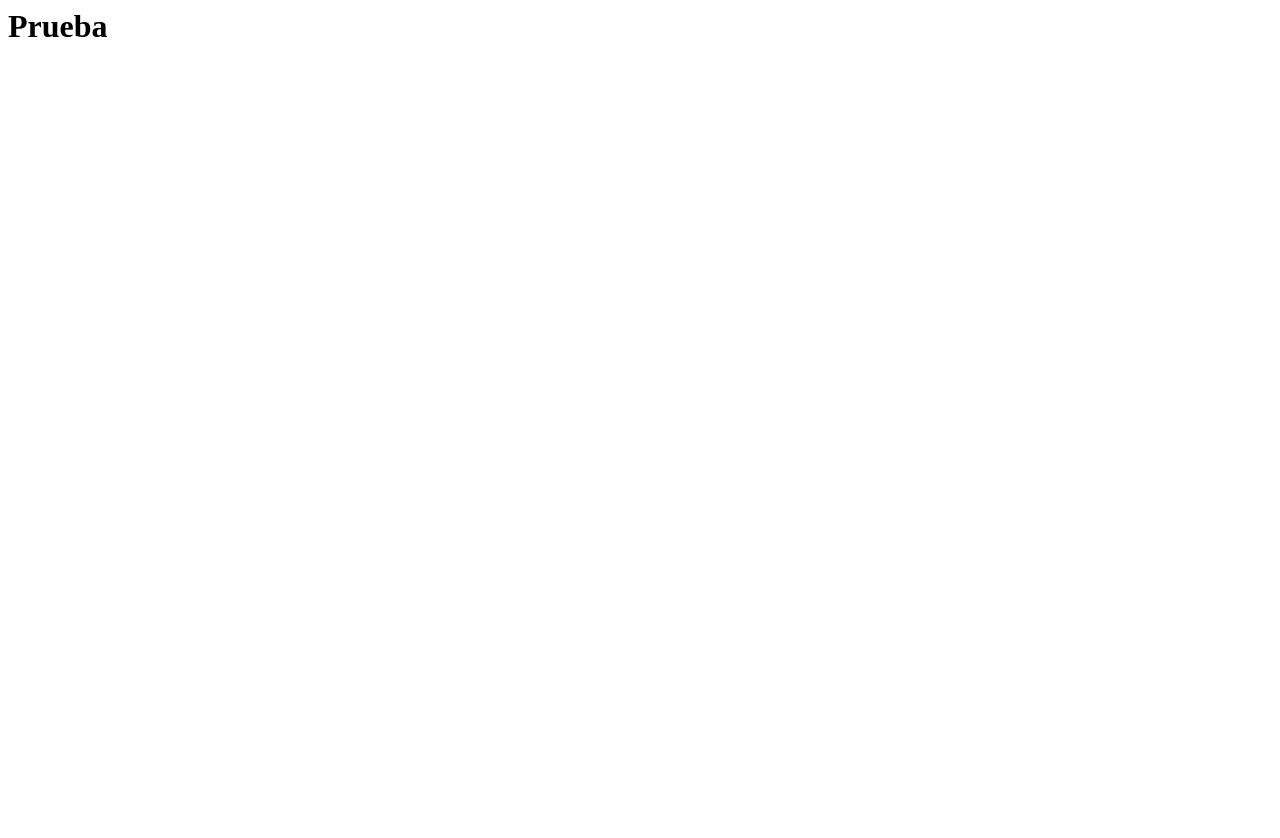
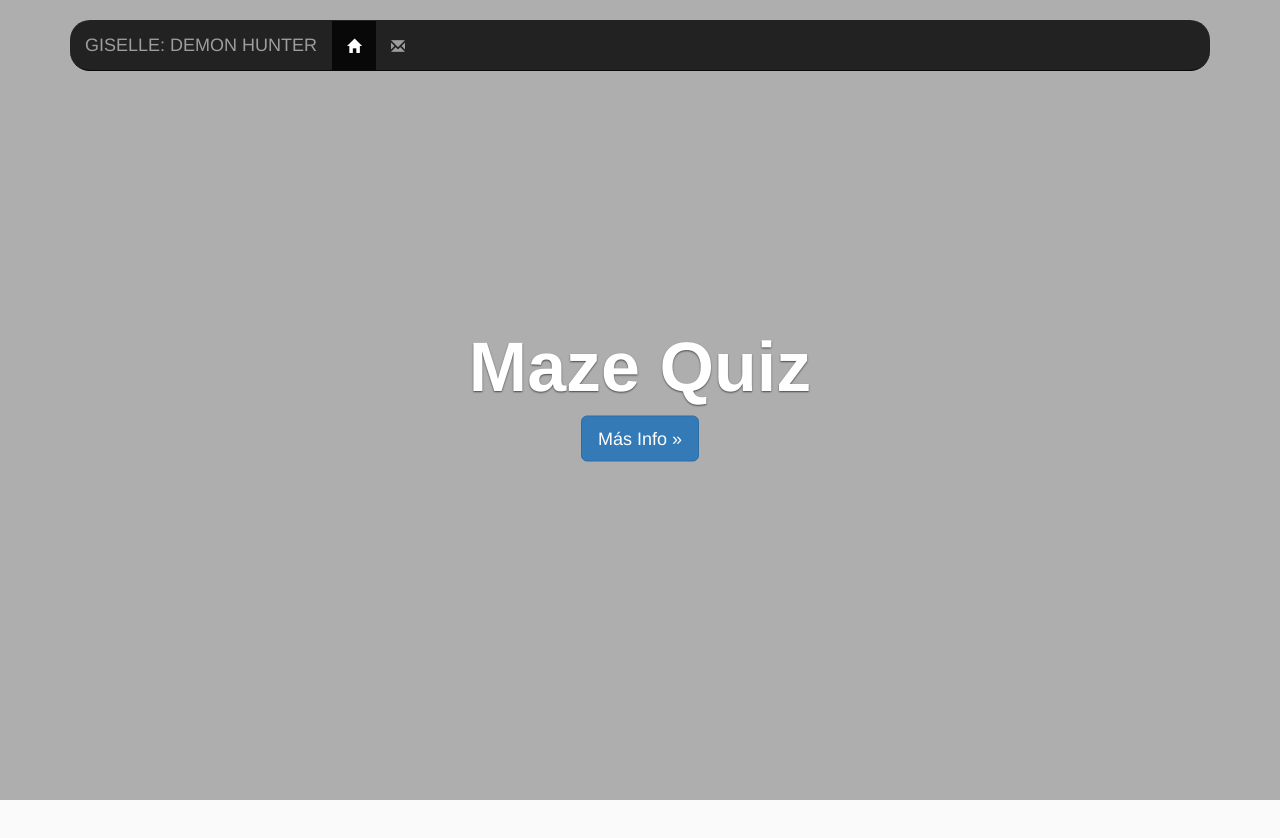
Before and after one commit to AngeelBG/GiselleDemonHunter, a plain HTML site: page index.html in a window 1280 px wide. Before the commit the page ends 800 px from the top, so only its background shows below. Drawn offline with nearby package versions, Linux system fonts and the light colour scheme.

Commit message:
Actualizacion
primera actualizacion

```diff
--- a/index.html
+++ b/index.html
@@ -1 +1,77 @@
-<h1>Prueba</h1>
+<!DOCTYPE html>
+<html lang="en">
+  <head>
+    <meta charset="utf-8">
+    <meta http-equiv="X-UA-Compatible" content="IE=edge">
+    <meta name="viewport" content="width=device-width, initial-scale=1">
+    <!-- The above 3 meta tags *must* come first in the head; any other head content must come *after* these tags -->
+    <meta name="description" content="">
+    <meta name="author" content="">
+
+
+    <title>Portfolio Grupo JAAM</title>
+
+    <!-- Bootstrap core CSS -->
+        <link href="https://maxcdn.bootstrapcdn.com/bootstrap/3.3.7/css/bootstrap.min.css" rel="stylesheet">
+    <link rel="stylesheet" href="style.css">
+    <script src="https://ajax.googleapis.com/ajax/libs/jquery/3.2.1/jquery.min.js"></script>
+    <script src="https://maxcdn.bootstrapcdn.com/bootstrap/3.3.7/js/bootstrap.min.js"></script>
+	<script type="text/javascript"  src="app.js"></script>
+
+  </head>
+<!-- NAVBAR
+================================================== -->
+  <body>
+
+    <div class="navbar-wrapper">
+      <div class="container">
+
+        <nav class="navbar navbar-inverse navbar-static-top">
+          <div class="container">
+            <div class="navbar-header">
+              <button type="button" class="navbar-toggle collapsed" data-toggle="collapse" data-target="#navbar" aria-expanded="false" aria-controls="navbar">
+                <span class="sr-only">Toggle navigation</span>
+                <span class="icon-bar"></span>
+                <span class="icon-bar"></span>
+                <span class="icon-bar"></span>
+              </button>
+              <a class="navbar-brand" href="#">GISELLE: DEMON HUNTER</a>
+            </div>
+            <div id="navbar" class="navbar-collapse collapse">
+              <ul class="nav navbar-nav">
+                <li class="active" ><a href="#" class="glyphicon glyphicon-home" id="home"></a></li>
+                <li><a href="#contact" class="glyphicon glyphicon-envelope" id="contact"></a></li>
+              </ul>
+            </div>
+          </div>
+        </nav>
+
+      </div>
+    </div>
+
+
+    <!-- Carousel
+    ================================================== -->
+       <div id="myCarousel" class="carousel slide carousel-fullscreen carousel-fade" data-ride="carousel">
+
+            <!-- Wrapper for slides -->
+            <div class="carousel-inner" role="listbox">
+                <div class="item active" >
+                    <div class="overlay"></div>
+                    <div class="carousel-caption ">
+                                <!-- Info de dentro del carrousel -->
+                                  <h1 class="super-heading">Maze Quiz</h1>
+                                  <p><a class="btn btn-primary btn-lg" href="#" role="button" id="BInfoMazeQuiz">Más Info &raquo;</a></p>
+                                </div>
+                </div>
+
+            </div>
+
+        </div>
+
+        <!-- Carousel
+    ================================================== -->
+        <script src="https://code.jquery.com/jquery-1.12.0.min.js"></script>
+        <script src="https://maxcdn.bootstrapcdn.com/bootstrap/3.3.7/js/bootstrap.min.js"></script>
+  </body>
+</html>
--- /dev/null
+++ b/style.css
@@ -0,0 +1,212 @@
+/* GLOBAL STYLES
+-------------------------------------------------- */
+/* Padding below the footer and lighter body text */
+
+body {
+  padding-bottom: 40px;
+  color: #5a5a5a;
+  background: #FAFAFA;
+}
+
+#contactos{
+    display: none;
+}
+
+#container{
+    display: none;
+}
+
+#survival{
+    display: none;
+}
+
+/* CUSTOMIZE THE NAVBAR
+-------------------------------------------------- */
+
+/* Special class on .container surrounding .navbar, used for positioning it into place. */
+.navbar-wrapper {
+  position: absolute;
+  top: 0;
+  right: 0;
+  left: 0;
+  z-index: 20;
+}
+
+/* Flip around the padding for proper display in narrow viewports */
+.navbar-wrapper > .container {
+  padding-right: 0;
+  padding-left: 0;
+}
+.navbar-wrapper .navbar {
+  padding-right: 15%;
+  padding-left: 15%;
+}
+.navbar-wrapper .navbar .container {
+  width: auto;
+}
+
+
+/* CUSTOMIZE THE CAROUSEL
+-------------------------------------------------- */
+
+
+.carousel-fade .carousel-inner .item {
+    -webkit-transition-property: opacity;
+    transition-property: opacity;
+}
+.carousel-fade .carousel-inner .item,
+.carousel-fade .carousel-inner .active.left,
+.carousel-fade .carousel-inner .active.right {
+    opacity: 0;
+}
+.carousel-fade .carousel-inner .active,
+.carousel-fade .carousel-inner .next.left,
+.carousel-fade .carousel-inner .prev.right {
+    opacity: 1;
+}
+.carousel-fade .carousel-inner .next,
+.carousel-fade .carousel-inner .prev,
+.carousel-fade .carousel-inner .active.left,
+.carousel-fade .carousel-inner .active.right {
+    left: 0;
+    -webkit-transform: translate3d(0, 0, 0);
+    transform: translate3d(0, 0, 0);
+}
+.carousel-fade .carousel-control {
+    z-index: 2;
+}
+
+
+/* carousel fullscreen */
+
+.carousel-fullscreen .carousel-inner .item {
+    height: 100vh;
+    min-height: 600px;
+    background-position: center center;
+    background-repeat: no-repeat;
+    background-size: cover;
+}
+
+
+/* carousel fullscreen - vertically centered caption*/
+
+.carousel-fullscreen .carousel-caption {
+    top: 50%;
+    bottom: auto;
+    -webkit-transform: translate(0, -50%);
+    -ms-transform: translate(0, -50%);
+    transform: translate(0, -50%);
+}
+
+/* overlay for better readibility of the caption  */
+
+.overlay {
+    position: absolute;
+    width: 100%;
+    height: 100%;
+    background: #000;
+    opacity: 0.3;
+    transition: all 0.2s ease-out;
+}
+
+
+/* demo typography */
+
+h1,h2,h3,h4 {
+    font-weight: 700;
+}
+
+.super-heading {
+    font-size: 70px;
+}
+
+
+.super-paragraph {
+    font-size: 30px; font-weight: 300;
+}
+
+.carousel-caption .super-paragraph a,
+.carousel-caption .super-paragraph a:hover
+{
+    color: #fff;
+}
+
+#carousel-example-generic {
+    margin: 40px 0;
+}
+
+.demo-content {padding-top: 50px; padding-bottom: 50px; }
+
+
+
+/* MARKETING CONTENT
+-------------------------------------------------- */
+
+/* Center align the text within the three columns below the carousel */
+.marketing .col-lg-4 {
+  margin-bottom: 20px;
+  text-align: center;
+}
+.marketing h2 {
+  font-weight: normal;
+}
+.marketing .col-lg-4 p {
+  margin-right: 10px;
+  margin-left: 10px;
+}
+
+
+/* Featurettes
+------------------------- */
+
+.featurette-divider {
+  margin: 80px 0; /* Space out the Bootstrap <hr> more */
+}
+
+/* Thin out the marketing headings */
+.featurette-heading {
+  font-weight: 300;
+  line-height: 1;
+  letter-spacing: -1px;
+}
+
+
+/* RESPONSIVE CSS
+-------------------------------------------------- */
+
+@media (min-width: 768px) {
+  /* Navbar positioning foo */
+  .navbar-wrapper {
+    margin-top: 20px;
+  }
+  .navbar-wrapper .container {
+    padding-right: 15px;
+    padding-left: 15px;
+  }
+  .navbar-wrapper .navbar {
+    padding-right: 0;
+    padding-left: 0;
+  }
+
+  /* The navbar becomes detached from the top, so we round the corners */
+  .navbar-wrapper .navbar {
+    border-radius: 20px;
+  }
+
+  /* Bump up size of carousel content */
+  .carousel-caption p {
+    margin-bottom: 20px;
+    font-size: 21px;
+    line-height: 1.4;
+  }
+
+  .featurette-heading {
+    font-size: 60px;
+  }
+}
+
+@media (min-width: 992px) {
+  .featurette-heading {
+    margin-top: 120px;
+  }
+}
```
